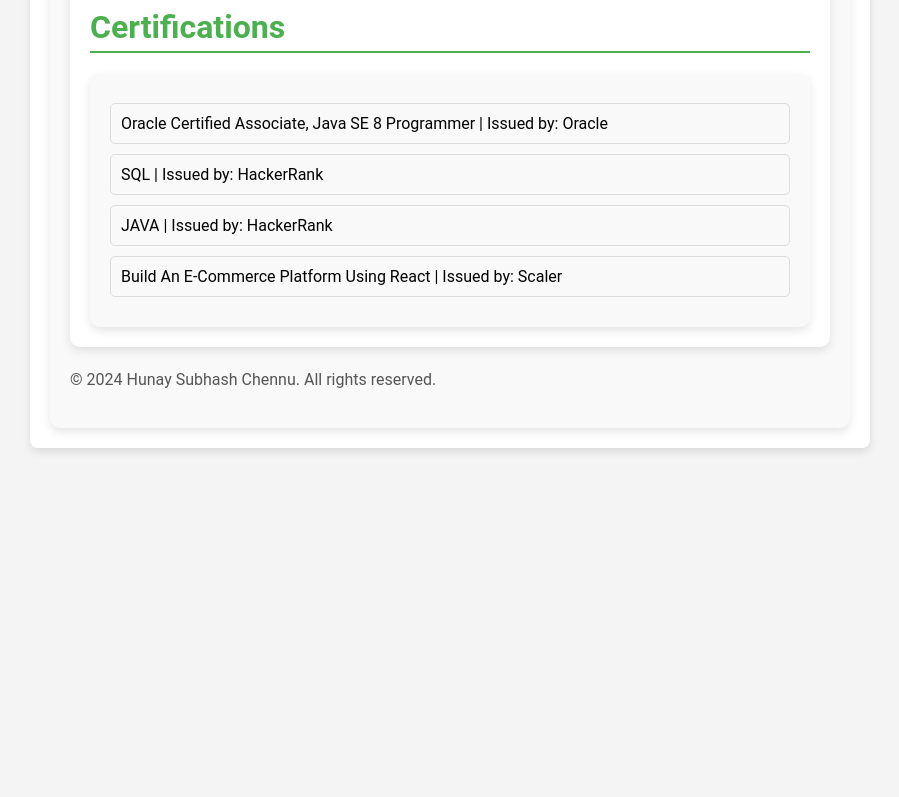
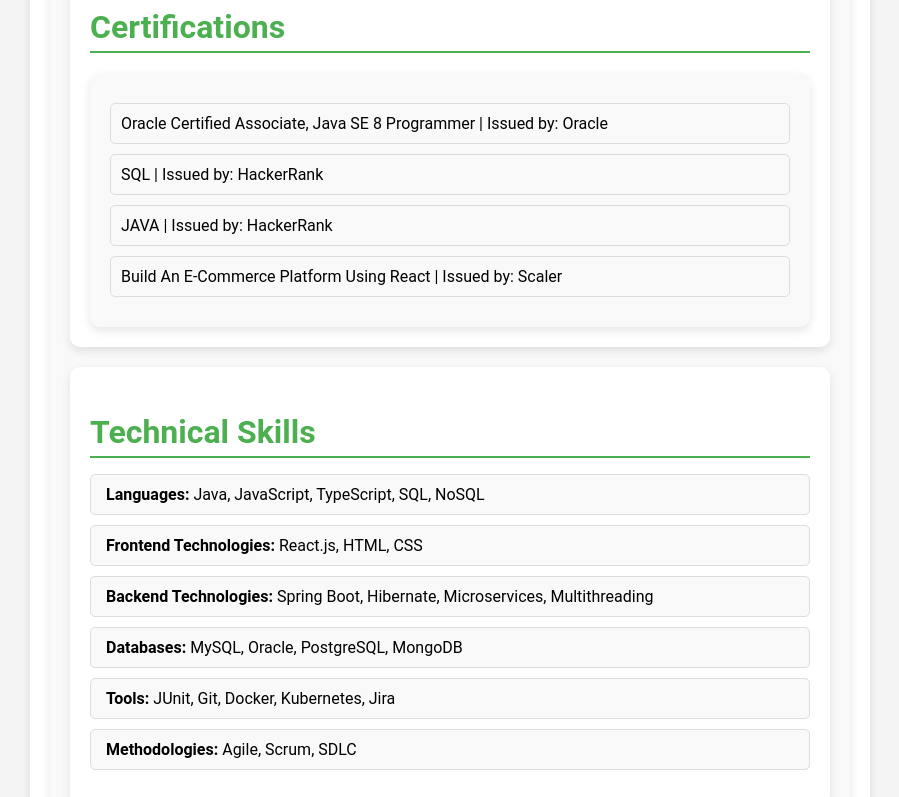
Before and after one commit to Chennuhunaysubhash/digital_format_resume, a React (Vite) app: page / in a window 1280 px wide. Shown: the part 2000-2797 px from the top of the page, without its empty margins (190-1089 px from the left). Before the commit the page ends 2468 px from the top, so only its background shows below. Built offline with nearby package versions, Linux system fonts and the light colour scheme.

Commit message:
first commit

```diff
--- a/src/Resume/Resume.css
+++ b/src/Resume/Resume.css
@@ -293,15 +293,6 @@
     color: #005b73;
     text-shadow: 2px 2px 5px rgba(0, 0, 0, 0.3);
 }
-.loading-container {
-    display: flex;
-    justify-content: center;
-    align-items: center;
-    height: 100vh; /* Full height of the viewport */
-    background-color: #f0f0f0; /* Light background color */
-    font-size: 24px; /* Bigger font size */
-    color: #333; /* Dark text color */
-}
 
 
 /* Media Queries for Mobile Responsiveness */
--- a/src/Resume/Resume.jsx
+++ b/src/Resume/Resume.jsx
@@ -1,6 +1,6 @@
 /* eslint-disable react/prop-types */
 /* eslint-disable no-unused-vars */
-import React, { useState, useEffect } from 'react';
+import React, { useState } from 'react';
 import { FaLinkedin, FaGithub, FaCode, FaGlobe, FaEnvelope, FaMapMarkerAlt, FaFileAlt, FaDocker } from 'react-icons/fa';
 import './Resume.css';
 import profileImage from '/src/images/hunay3.jpg'; // Adjust the path as needed
@@ -10,15 +10,14 @@
 import scalerLogo from '/src/images/reactjs.jpg';
 
 const Resume = () => {
+    // Personal Information
     const name = "Hunay Subhash Chennu";
     const address = "Dno: 8-179, Sivalayam Street, Dirusumarru, Bhimavaram, West Godavari, Andhra Pradesh, India, Pin: 534239";
     const email = "hunaysubhash97@gmail.com";
     const phone = "+91 8074243933";
 
-    // Loading state
-    const [loading, setLoading] = useState(true);
+    // Certifications
     const [hoveredCertification, setHoveredCertification] = useState(null);
-
     const certifications = [
         {
             name: 'Oracle Certified Associate, Java SE 8 Programmer',
@@ -42,23 +41,6 @@
         },
     ];
 
-    // Simulate loading data
-    useEffect(() => {
-        const timer = setTimeout(() => {
-            setLoading(false);
-        }, 2000); // Simulate a 2-second loading time
-
-        return () => clearTimeout(timer); // Cleanup timeout on unmount
-    }, []);
-
-    if (loading) {
-        return (
-            <div className="loading-container">
-                <h2>Loading...</h2>
-                {/* You can also add a spinner or any other loading animation here */}
-            </div>
-        );
-    }
 
     return (
         <div className="resume">
@@ -179,7 +161,7 @@
                                 {hoveredCertification === certification.name && (
                                     <img
                                         src={certification.image}
-                                        alt={`${certification.name} Logo`}
+                                        alt={certification.issuer}
                                         className="certification-image"
                                     />
                                 )}
@@ -189,10 +171,37 @@
                 </div>
             </section>
 
-            {/* Footer Section */}
-            <footer className="footer">
-                <p>© {new Date().getFullYear()} {name}. All rights reserved.</p>
-            </footer>
+            {/* Technical Skills Section */}
+            <section className="section profile-summary">
+                <h2>Technical Skills</h2>
+                <div className="skills-container">
+                    <ul className="skills-list">
+                        <li><strong>Languages:</strong> Java, JavaScript, TypeScript, SQL, NoSQL</li>
+                        <li><strong>Frontend Technologies:</strong> React.js, HTML, CSS</li>
+                        <li><strong>Backend Technologies:</strong> Spring Boot, Hibernate, Microservices, Multithreading</li>
+                        <li><strong>Databases:</strong> MySQL, Oracle, PostgreSQL, MongoDB</li>
+                        <li><strong>Tools:</strong> JUnit, Git, Docker, Kubernetes, Jira</li>
+                        <li><strong>Methodologies:</strong> Agile, Scrum, SDLC</li>
+                    </ul>
+                </div>
+            </section>
+            <section className="section profile-summary">
+                <h2>Project Highlights</h2>
+                <div className="project profile-summary">
+                    <h3>CITI Business Online</h3>
+                    <p><strong>Role:</strong> Java Full Stack Developer</p>
+                    <ul>
+                        <li>Worked on developing key functionalities for financial transactions, enabling secure and efficient processes.</li>
+                        <li>Utilized Spring Boot and Microservices to modularize the application for better scalability.</li>
+                        <li>Collaborated with the database team to optimize SQL queries, ensuring faster data processing times.</li>
+                    </ul>
+                </div>
+            </section>
+
+            <section className="resume-footer">
+                <p>I hereby declare that the information provided above is true to the best of my knowledge and belief.</p>
+                <p className='left-display'>Hunay Subhash Chennu</p>
+            </section>
         </div>
     );
 };
```
